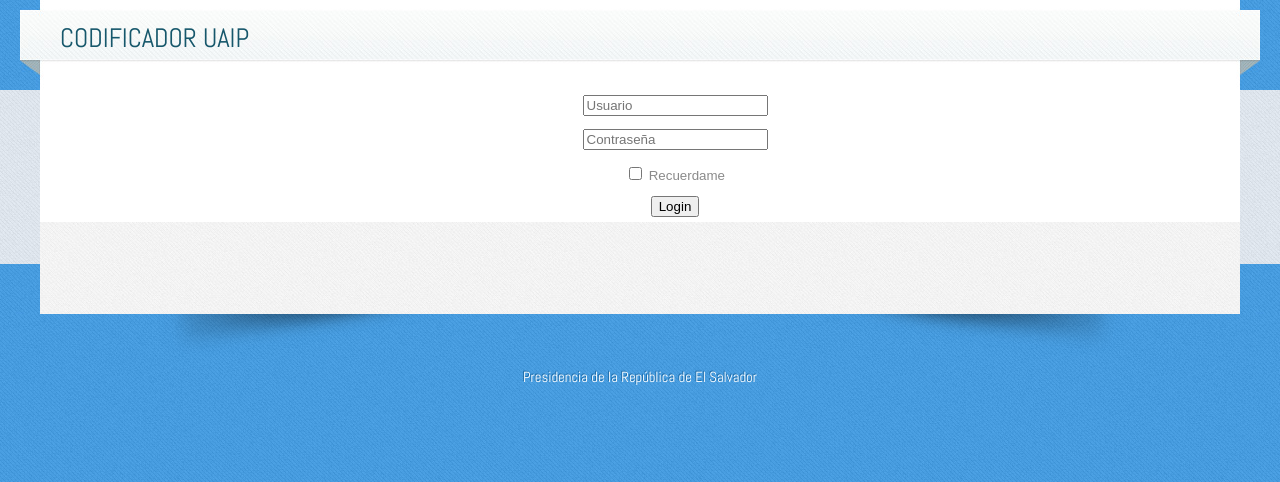
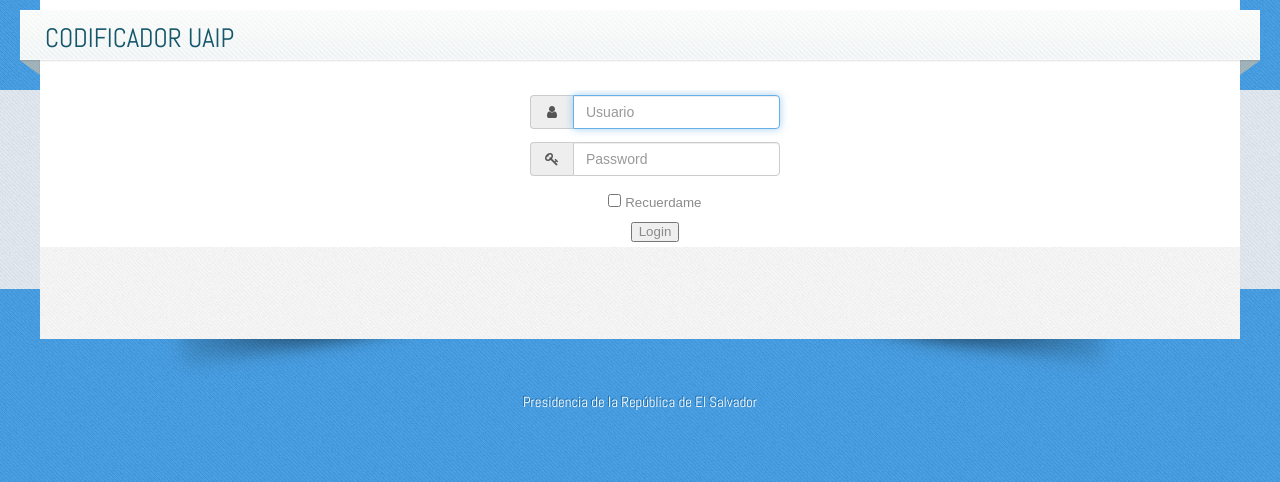
Before and after one commit to jblandonsv/Codificador, a Django app: page /codificador/login/ in a window 1280 px wide. Shown: the top 482 px of the page. Run offline with Django 3.2, Linux system fonts and the light colour scheme; parts of the project's set-up code (start-up, migrations or seed data) failed here and were passed over; some libraries are stand-ins or nearby versions.

Commit message:
Cambio de estilo login

```diff
--- a/CodificadorUAIP/codificador/templates/codificador/login.html
+++ b/CodificadorUAIP/codificador/templates/codificador/login.html
@@ -17,7 +17,10 @@
 			<!-- <td align="right"><label for="username">Usuario</label></td> -->
 			<td>
 				{% if form.username.errors %}<p>{{forms.username.errors }}</p>{% endif %}
-				<input type="text" id="username" name="_username" value="" placeholder="Usuario" autofocus="true" required="required" />
+				<div class="input-group margin-bottom-sm">
+				  <span class="input-group-addon"><i class="fa fa-user fa-fw"></i></span>
+				  <input class="form-control" type="text" id="username" name="username" value="" placeholder="Usuario" autofocus="true" required="required">
+				</div>
 			</td>
 		</tr>
 		<tr>
@@ -29,7 +32,10 @@
 			<!-- <td><label for="password">Contraseña</label></td> -->
 			{% if form.password.errors %}<p>{{forms.password.errors }}</p>{% endif %}
 			<td>
-				<input type="password" id="password" name="_password" value="" placeholder="Contraseña" required="required" />
+				<div class="input-group">
+				  <span class="input-group-addon"><i class="fa fa-key fa-fw"></i></span>
+				  <input class="form-control" type="password" id="password" name="password" placeholder="Password" required="required">
+				</div>
 			</td>
 		</tr>
 		<tr>
@@ -54,5 +60,12 @@
 		</tr>
 	</table>
 </div>
+
+<div class="container">
+
+
+</div>
+
+
 </form>
 {% endblock %}
--- a/CodificadorUAIP/codificador/templates/codificador/main_login.html
+++ b/CodificadorUAIP/codificador/templates/codificador/main_login.html
@@ -9,6 +9,18 @@
 	<link rel="stylesheet" href="http://localhost:82/dropbox/static/aqueous/css/style.css" />
 	<link rel="stylesheet" href="http://localhost:82/dropbox/static/aqueous/css/style-desktop.css" />
 </noscript>
+
+<!-- Latest compiled and minified CSS -->
+<link rel="stylesheet" href="//netdna.bootstrapcdn.com/bootstrap/3.1.1/css/bootstrap.min.css">
+
+<!-- Optional theme -->
+<link rel="stylesheet" href="//netdna.bootstrapcdn.com/bootstrap/3.1.1/css/bootstrap-theme.min.css">
+
+<!-- Latest compiled and minified JavaScript -->
+<script src="//netdna.bootstrapcdn.com/bootstrap/3.1.1/js/bootstrap.min.js"></script>
+
+<link href="//netdna.bootstrapcdn.com/font-awesome/4.0.3/css/font-awesome.css" rel="stylesheet">
+
 <link rel="stylesheet" href="http://localhost:82/dropbox/static/aqueous/css/table_style.css" />
 <link rel="stylesheet" href="http://localhost:82/dropbox/static/aqueous/css/menu/style.css" type="text/css" media="screen">
 <link rel="stylesheet" href="http://localhost:82/dropbox/static/aqueous/css/form_styles.css" />
```
